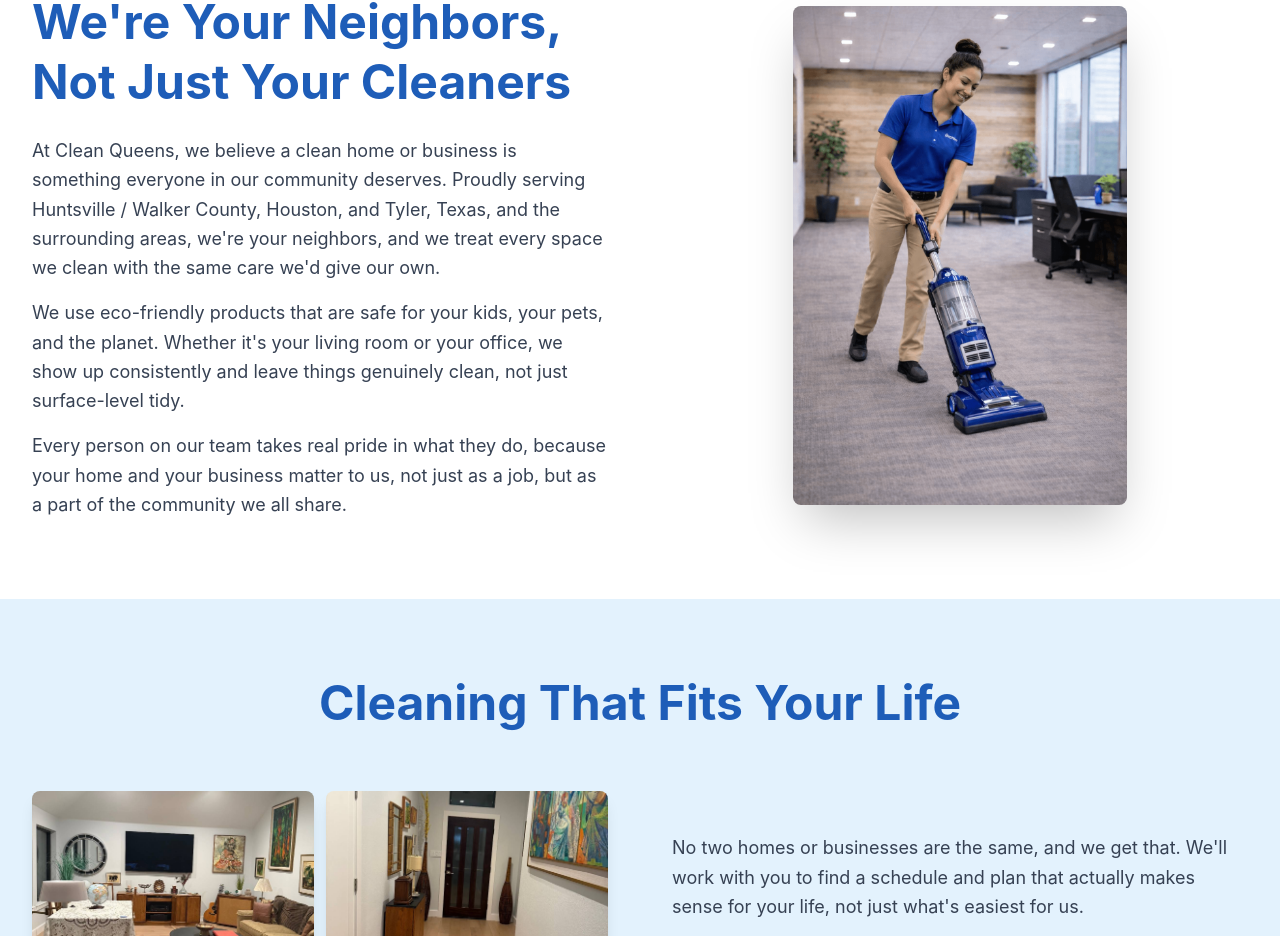
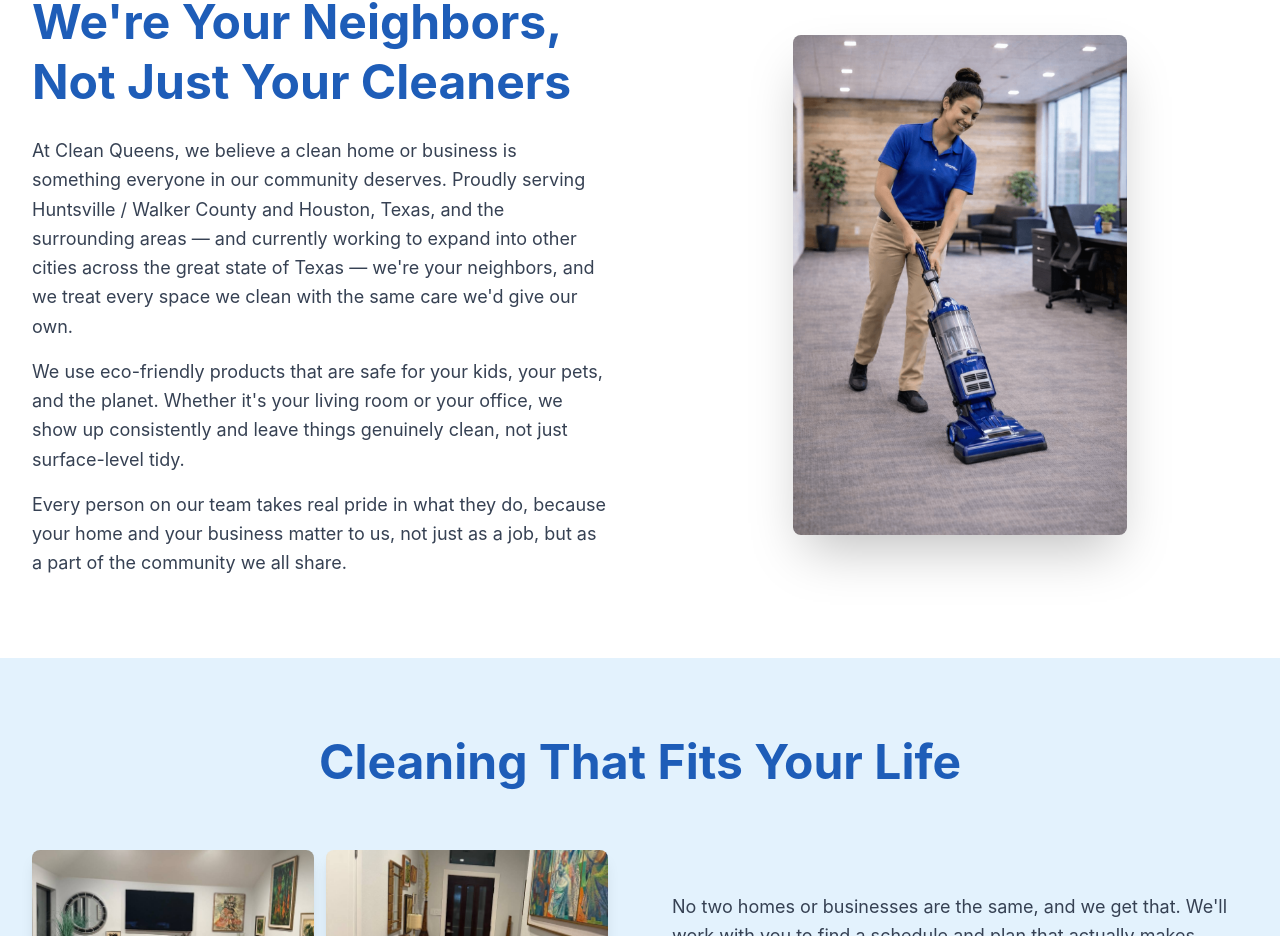
Before and after one commit to levimcdougal/Clean-Queens, a React (Vite) app: page / in a window 1280 px wide. Shown: the part 768-1704 px from the top of the page. Built offline with nearby package versions, Linux system fonts and the light colour scheme.

Commit message:
describe what you changed

```diff
--- a/src/pages/Home.jsx
+++ b/src/pages/Home.jsx
@@ -53,7 +53,7 @@ export default function Home() {
                 </h2>
                 <div className="space-y-4 text-gray-700 text-lg leading-relaxed">
                   <p>
-                    At Clean Queens, we believe a clean home or business is something everyone in our community deserves. Proudly serving Huntsville / Walker County, Houston, and Tyler, Texas, and the surrounding areas, we're your neighbors, and we treat every space we clean with the same care we'd give our own.
+                    At Clean Queens, we believe a clean home or business is something everyone in our community deserves. Proudly serving Huntsville / Walker County and Houston, Texas, and the surrounding areas — and currently working to expand into other cities across the great state of Texas — we're your neighbors, and we treat every space we clean with the same care we'd give our own.
                   </p>
                   <p>
                     We use eco-friendly products that are safe for your kids, your pets, and the planet. Whether it's your living room or your office, we show up consistently and leave things genuinely clean, not just surface-level tidy.
```
